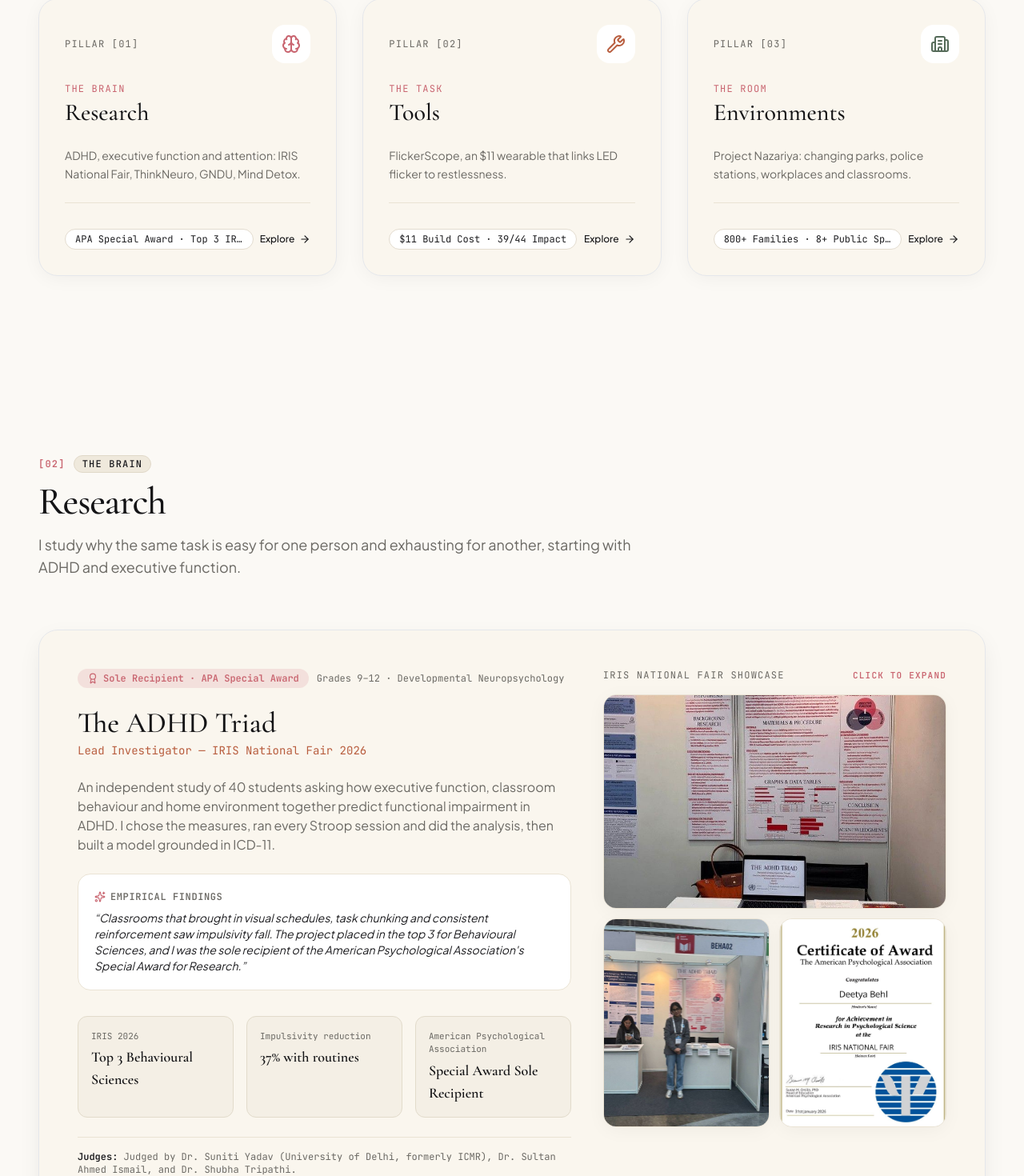
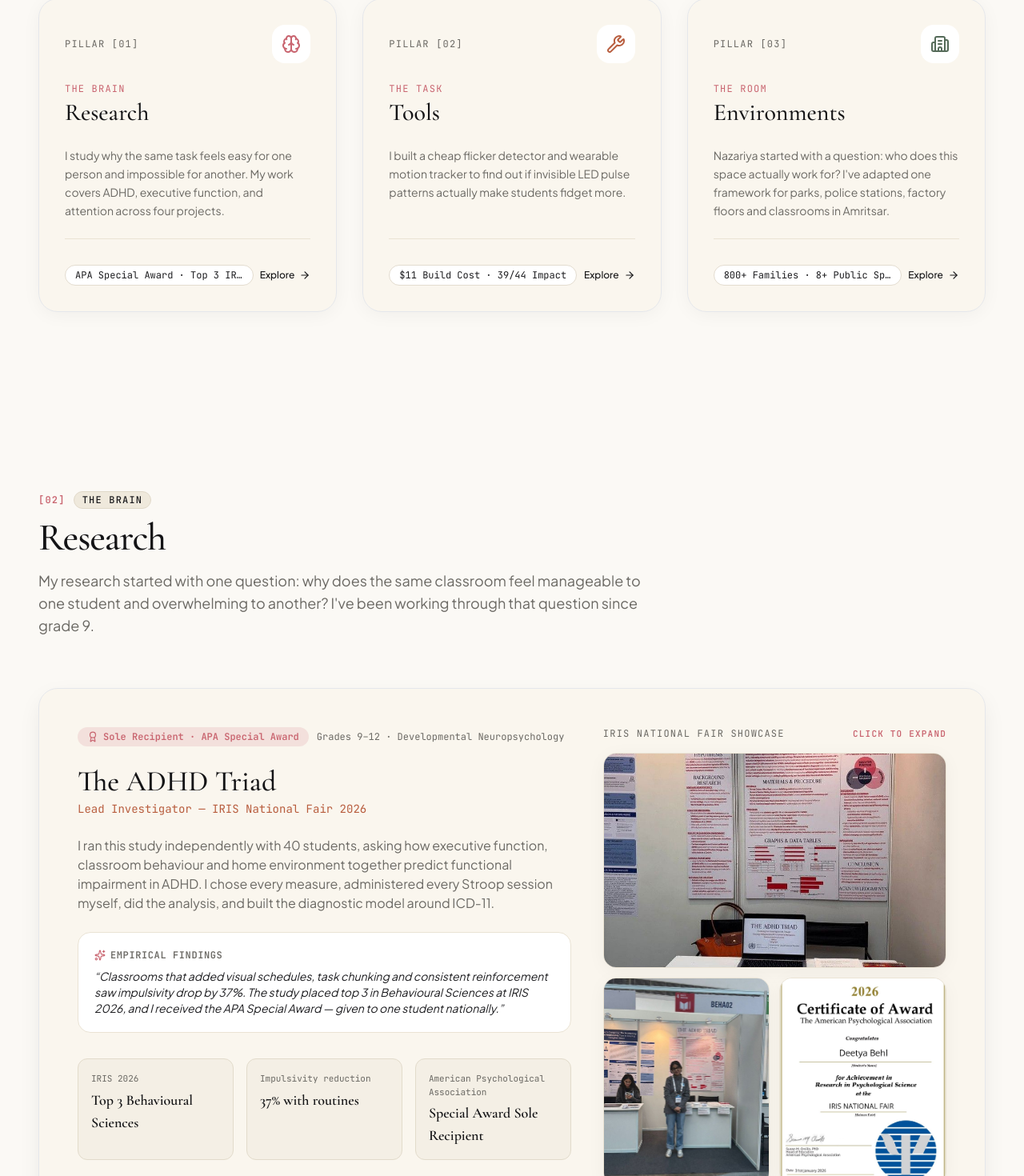
Before and after one commit to anshu762/Deetya-portfolio, a Next.js app: page / in a window 1280 px wide. Shown: the part 1265-2735 px from the top of the page at 80% size. Built offline with nearby package versions, Linux system fonts and the light colour scheme.

Commit message:
feat: rewrite site copy to authentic human voice, add ThinkNeuro certification banner, reset contact form on submit

```diff
--- a/src/data/content.ts
+++ b/src/data/content.ts
@@ -71,7 +71,7 @@ export const HERO_CONTENT = {
   greeting: "Hi, I'm",
   name: "Deetya Behl",
   subtitle:
-    "IB Diploma student at Invictus International School, Amritsar. Psychology researcher, founder of Project Nazariya, classical dancer.",
+    "I'm in my final year of the IB Diploma at Invictus International School in Amritsar. I do psychology research, run Project Nazariya with communities across the city, and dance classical Kathak and Bharatanatyam.",
   centralQuestion:
     "When someone struggles, is it the brain, the task, or the room around them?",
   supportingParagraph:
@@ -93,7 +93,7 @@ export const THREE_THEMES = [
     theme: "The brain",
     title: "Research",
     description:
-      "ADHD, executive function and attention: IRIS National Fair, ThinkNeuro, GNDU, Mind Detox.",
+      "I study why the same task feels easy for one person and impossible for another. My work covers ADHD, executive function, and attention across four projects.",
     anchor: "#research",
     color: "accent-rose",
     badge: "Cognitive Science",
@@ -105,7 +105,7 @@ export const THREE_THEMES = [
     theme: "The task",
     title: "Tools",
     description:
-      "FlickerScope, an $11 wearable that links LED flicker to restlessness.",
+      "I built a cheap flicker detector and wearable motion tracker to find out if invisible LED pulse patterns actually make students fidget more.",
     anchor: "#tools",
     color: "accent-terracotta",
     badge: "Hardware & Prototype",
@@ -117,7 +117,7 @@ export const THREE_THEMES = [
     theme: "The room",
     title: "Environments",
     description:
-      "Project Nazariya: changing parks, police stations, workplaces and classrooms.",
+      "Nazariya started with a question: who does this space actually work for? I've adapted one framework for parks, police stations, factory floors and classrooms in Amritsar.",
     anchor: "#environments",
     color: "accent-sage",
     badge: "Inclusive Spatial Design",
@@ -134,7 +134,7 @@ export const RESEARCH_CONTENT: {
   sectionLabel: "The brain",
   sectionTitle: "Research",
   intro:
-    "I study why the same task is easy for one person and exhausting for another, starting with ADHD and executive function.",
+    "My research started with one question: why does the same classroom feel manageable to one student and overwhelming to another? I've been working through that question since grade 9.",
   items: [
     {
       id: "adhd-triad",
@@ -142,9 +142,9 @@ export const RESEARCH_CONTENT: {
       role: "Lead Investigator — IRIS National Fair 2026",
       periodOrGrade: "Grades 9–12 · Developmental Neuropsychology",
       description:
-        "An independent study of 40 students asking how executive function, classroom behaviour and home environment together predict functional impairment in ADHD. I chose the measures, ran every Stroop session and did the analysis, then built a model grounded in ICD-11.",
+        "I ran this study independently with 40 students, asking how executive function, classroom behaviour and home environment together predict functional impairment in ADHD. I chose every measure, administered every Stroop session myself, did the analysis, and built the diagnostic model around ICD-11.",
       findings:
-        "Classrooms that brought in visual schedules, task chunking and consistent reinforcement saw impulsivity fall. The project placed in the top 3 for Behavioural Sciences, and I was the sole recipient of the American Psychological Association's Special Award for Research.",
+        "Classrooms that added visual schedules, task chunking and consistent reinforcement saw impulsivity drop by 37%. The study placed top 3 in Behavioural Sciences at IRIS 2026, and I received the APA Special Award — given to one student nationally.",
       keyStats: [
         { label: "IRIS 2026", value: "Top 3 Behavioural Sciences" },
         { label: "Impulsivity reduction", value: "37% with routines" },
@@ -166,7 +166,7 @@ export const RESEARCH_CONTENT: {
       periodOrGrade: "Summer 2026 · 80 hours of neuroscience and R",
       organization: "ThinkNeuro Summer Research Internship Program",
       description:
-        "Using R and Biblioshiny, I mapped citation trends across the 100 most-cited studies on ADHD, working memory and executive function, and co-authored a poster synthesising 43 papers with students from Georgia State, UConn and Trinity. I presented it at the ThinkNeuro symposium and earned distinction in R and bibliometrics.",
+        "Over 80 hours I used R and Biblioshiny to map which 100 papers have shaped ADHD and working memory research most, then co-authored a synthesis poster with students from Georgia State, UConn and Trinity. I presented at the ThinkNeuro symposium and earned a distinction in R and bibliometrics.",
       keyStats: [
         { label: "Neuroscience & R", value: "80 Hours" },
         { label: "Citation mapping", value: "Top 100 Studies" },
@@ -185,7 +185,7 @@ export const RESEARCH_CONTENT: {
       organization: "Department of Laws, Guru Nanak Dev University (GNDU)",
       periodOrGrade: "Mentored Research Project",
       description:
-        "A mentored study design asking whether explaining behaviour in terms of the brain changes how people assign blame and stigma to offenders. I synthesised 21 studies and ran 6,000 Monte Carlo simulations across 4 outcomes to plan the study.",
+        "Does framing behaviour as 'brain-based' change how people judge an offender? I synthesised 21 papers and ran 6,000 Monte Carlo simulations across four outcomes to design this study under mentorship at GNDU's law department.",
       keyStats: [
         { label: "Studies synthesised", value: "21 Studies" },
         { label: "Monte Carlo simulations", value: "6,000 Iterations" },
@@ -200,7 +200,7 @@ export const RESEARCH_CONTENT: {
       periodOrGrade: "Supervised Clinical Traineeship",
       organization: "Mind Detox",
       description:
-        "Shadowed a licensed psychologist in therapy sessions and analysed them in supervision, building active listening, biopsychosocial formulation and ethics skills. Certified by the Counsellors Council of India.",
+        "I sat in on sessions with a licensed psychologist at Mind Detox, then worked through each one in supervision — building a habit of biopsychosocial thinking and learning where the ethical hard calls actually show up in practice. Certified by the Counsellors Council of India.",
       keyStats: [
         { label: "Accreditation", value: "Counsellors Council of India" },
         { label: "Core focus", value: "Biopsychosocial Formulation" },
@@ -214,7 +214,7 @@ export const RESEARCH_CONTENT: {
       periodOrGrade: "Global Academic Network",
       organization: "NeuroSphere · USC Neuro Scholars",
       description:
-        "I critique studies linking brain, cognition, behaviour and mental health with a global network of more than 2,500 members, and question researchers at live talks.",
+        "NeuroSphere and USC Neuro Scholars run weekly journal clubs with researchers globally. I read and critique papers connecting brain, cognition and behaviour, and ask questions directly to researchers at their talks.",
       keyStats: [
         { label: "Global network", value: "2,500+ Members" },
         { label: "Focus areas", value: "Cognition & Behaviour" },
@@ -231,11 +231,11 @@ export const TOOLS_CONTENT = {
   role: "Wearable-tech engineer & Principal Investigator",
   headline: "FlickerScope: can a light bulb make you fidget?",
   description:
-    "Cheap LED bulbs flicker faster than the eye can see. I built an $11 flicker detector and a wearable motion tracker to test whether that hidden flicker shows up as restlessness.",
+    "Most cheap LED bulbs flicker at frequencies the eye can't follow, but the nervous system might. I built an $11 flicker detector and a wearable that tracks fidgeting to see whether that invisible pattern actually shows up in body movement.",
   researchResult:
     "Of 44 students with ADHD or autistic traits, 39 fidgeted more under flickering light.",
   impact:
-    "From the results I drafted flicker-safe lighting rules for schools.",
+    "The results were clear enough that I wrote a set of flicker-safe lighting guidelines that schools could actually apply.",
   metrics: [
     { value: "$11", label: "Total build cost", detail: "Accessible open hardware design" },
     { value: "39 / 44", label: "Fidgeted more under flicker", detail: "Statistically verified response" },
@@ -255,12 +255,12 @@ export const ENVIRONMENTS_CONTENT = {
   brandLogo: "/images/projects/project-nazariya.jpg",
   tagline: "One city, many ways of experiencing it.",
   description:
-    "Nazariya changes everyday spaces so that people who think, learn and communicate differently can use them without having to explain themselves.",
+    "Nazariya's premise is simple: a lot of public spaces aren't built for the range of ways people actually think, learn and communicate. I wanted to change that without asking anyone to justify why they needed it.",
   role: "Founder & Behavioural Design Strategist — Grades 11–12",
   location: "Amritsar, Punjab",
   method: "Listen, notice the barrier, try one change, ask again.",
   coreExplanation:
-    "I developed one framework and adapted it for parks, classrooms, factory floors and police stations, so teachers, supervisors and officers share the same method. Stress and noise use up working memory and attention. Nazariya's tools give some of that back: a visible next step, instructions broken into short steps, and a way to ask for help without needing words or a diagnosis.",
+    "I built one framework and adapted it for every space, so teachers, supervisors and police officers are all working from the same logic. The core insight is straightforward: stress and noise drain working memory before anything else has a chance to happen. Nazariya's tools give some of that capacity back — a visible next step, instructions in short pieces, a way to signal 'I need a moment' without having to explain why.",
   keyStatistics: [
     { value: "800+", label: "Families surveyed across Amritsar" },
     { value: "8+", label: "Public spaces transformed (incl. Company Bagh)" },
@@ -281,7 +281,7 @@ export const ENVIRONMENTS_CONTENT = {
       locationDate: "Police Station Majitha Road, Amritsar — October 2026",
       details: ["17-page handbook", "Multilingual Posters", "Communication cards"],
       description:
-        "Stress shrinks working memory, so an overloaded person can look evasive or uncooperative. Visitors can point to what they need — 'one step at a time', 'give me a moment' — instead of having to explain it under pressure, and Now / Next boards ease the anxiety of not knowing what happens next. I ran awareness workshops with the officers who use them.",
+        "A police station is one of the highest-stress environments most people ever enter. When someone is overwhelmed, they can easily seem uncooperative — even when they're not. I designed communication tools so visitors could point to what they needed rather than explain it, and ran awareness sessions with the officers so they knew how to use what was now on the wall.",
       images: [
         "/images/design/stress-free/design-stressful-handbook-1.jpg",
         "/images/design/stress-free/design-stressful-handbook-2.jpg",
@@ -295,7 +295,7 @@ export const ENVIRONMENTS_CONTENT = {
       locationDate: "Industrial Workplaces, Amritsar — 2026",
       details: ["17-page handbook", "Visual glare/noise poster", "10 practical load cards"],
       description:
-        "Noise, glare and interruptions drain attention before work begins. The poster lets workers name these loads, and each card takes one demand off working memory. The handbook teaches supervisors to demonstrate, split work into short steps, and watch instead of asking 'do you understand?'",
+        "On a factory floor, noise, glare and constant interruption can make it genuinely hard to concentrate — not because of the person, but because of the environment. Each load card names one demand and removes it from working memory. The handbook teaches supervisors to demonstrate instead of explain, and to look rather than ask 'do you understand?'",
       images: [
         "/images/experience/workplace-1.jpg",
         "/images/experience/workplace-2.jpg",
@@ -310,7 +310,7 @@ export const ENVIRONMENTS_CONTENT = {
       locationDate: "Amritsar & Regional Schools — 2025–2026",
       details: ["27-page K–12 teacher handbook", "PRASHAST aligned", "Student questionnaires"],
       description:
-        "Students who seem careless or slow are often just overloaded. The handbook, aligned with PRASHAST, gives teachers classroom-ready ways to cut cognitive and sensory load without labelling anyone. I briefed teachers and parents, and used questionnaires to ask students what makes learning easier or harder.",
+        "A student who looks careless or slow is often just overloaded. The K–12 handbook, aligned with PRASHAST, gives teachers practical ways to reduce cognitive and sensory demand without labelling or diagnosing anyone. I briefed both teachers and parents, then gave students questionnaires to find out what actually makes learning feel easier for them.",
       images: [
         "/images/design/k12/k12-teacher-handbook-1.jpg",
         "/images/design/k12/k12-teacher-handbook-2.jpg",
@@ -331,7 +331,7 @@ export const LEADERSHIP_CONTENT = {
       gradeOrDate: "2025–2026",
       details: "8 workshops conducted with 25 student artists",
       description:
-        "I co-created artwork with 25 students with 12 different developmental conditions, then curated one piece for each month of a Punjabi-English 2027 calendar. Each page pairs the art with a practical inclusion tip, and no diagnosis is disclosed. 500 copies went out across the city.",
+        "I ran eight workshops at IBADAT Special School with 25 student artists across 12 developmental conditions, then chose one piece per month for a 2027 Punjabi-English calendar. Each page pairs the artwork with one practical inclusion tip — no diagnosis mentioned, no labels used. 500 copies went to schools, clinics and families across Amritsar.",
       keyStats: [
         { label: "Student artists", value: "25 Students" },
         { label: "Conditions represented", value: "12 Conditions" },
@@ -353,7 +353,7 @@ export const LEADERSHIP_CONTENT = {
       gradeOrDate: "Grade 12",
       details: "School-wide student governance & wellbeing advocacy",
       description:
-        "I designed and launched five school-wide wellbeing programmes for more than 1,000 students from grades 1 to 12 and their families. Counsellor visits rose 31% as asking for help became normal. They include art corners where younger children can take a short drawing break when they need a pause. I also serve as a Tobacco-Free Educational Institution (ToFEI) Student Monitor.",
+        "As Head Girl I designed and ran five wellbeing programmes for everyone from grade 1 to grade 12 — and their families. One of them sets up 'art corners' where younger kids can take a quiet drawing break when they're overwhelmed. Counsellor visits went up 31%, which to me means help-seeking stopped being something to hide. I also serve as the school's Tobacco-Free Educational Institution student monitor.",
       keyStats: [
         { label: "Wellbeing programmes", value: "5 Programmes" },
         { label: "Students reached", value: "1,000+ Students" },
@@ -492,7 +492,7 @@ export const ART_DANCE_CONTENT = {
     details: "10 years of formal classical training",
     projectTitle: "Dance as Psychology Outreach",
     description:
-      "I choreograph story dances that use abhinaya, classical expressive acting, to take apart myths about mental health. They have been staged at several venues for audiences of 1,000 to 1,200, and I teach free weekly classes.",
+      "I use abhinaya — the expressive storytelling dimension of classical Indian dance — to build performances that actually engage with mental health myths rather than avoid them. They've been staged for audiences between 1,000 and 1,200 people. I also teach a free weekly class, because I think movement should be accessible.",
     stats: [
       { label: "Formal Training", value: "10 Years" },
       { label: "Largest Audience", value: "1,200 Spectators" },
```
Also changed, not shown: src/components/sections/ContactSection.tsx (+11 -2 lines), src/components/sections/ResearchSection.tsx (+35 -1 lines).
